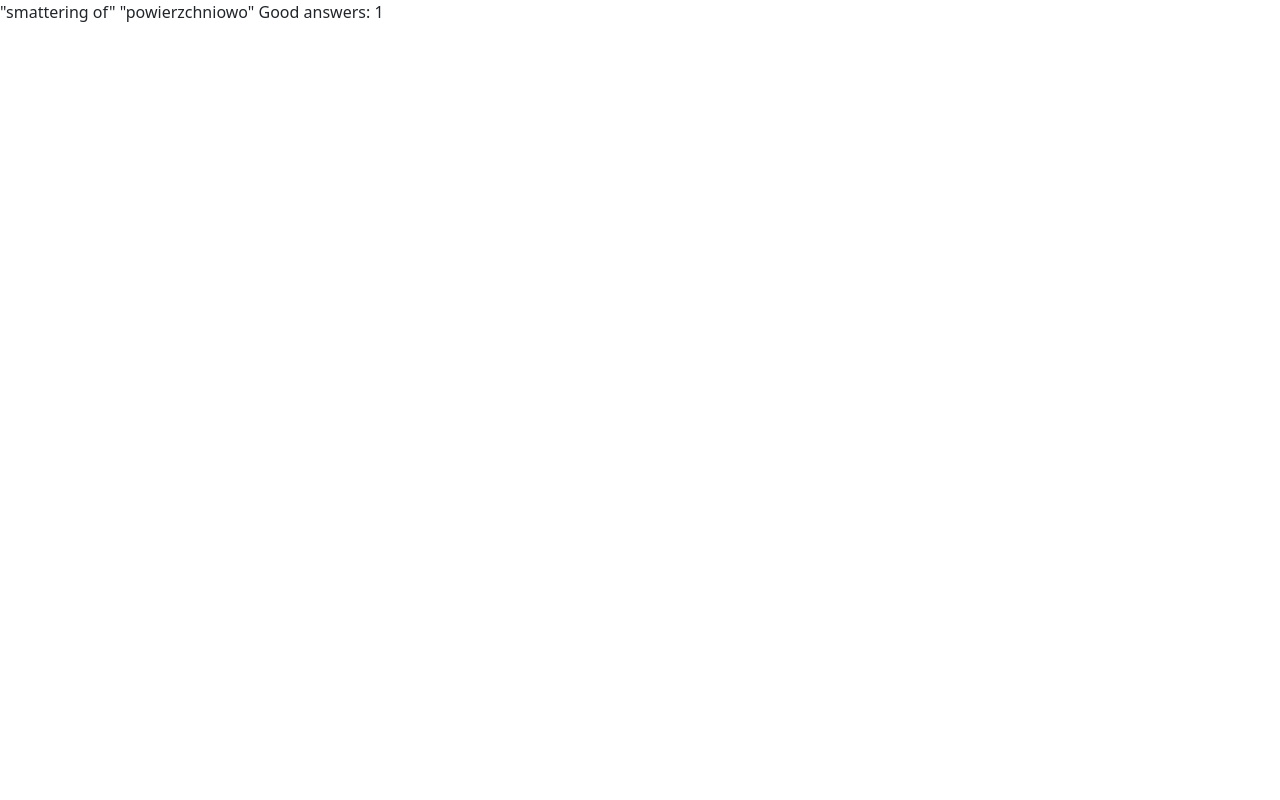
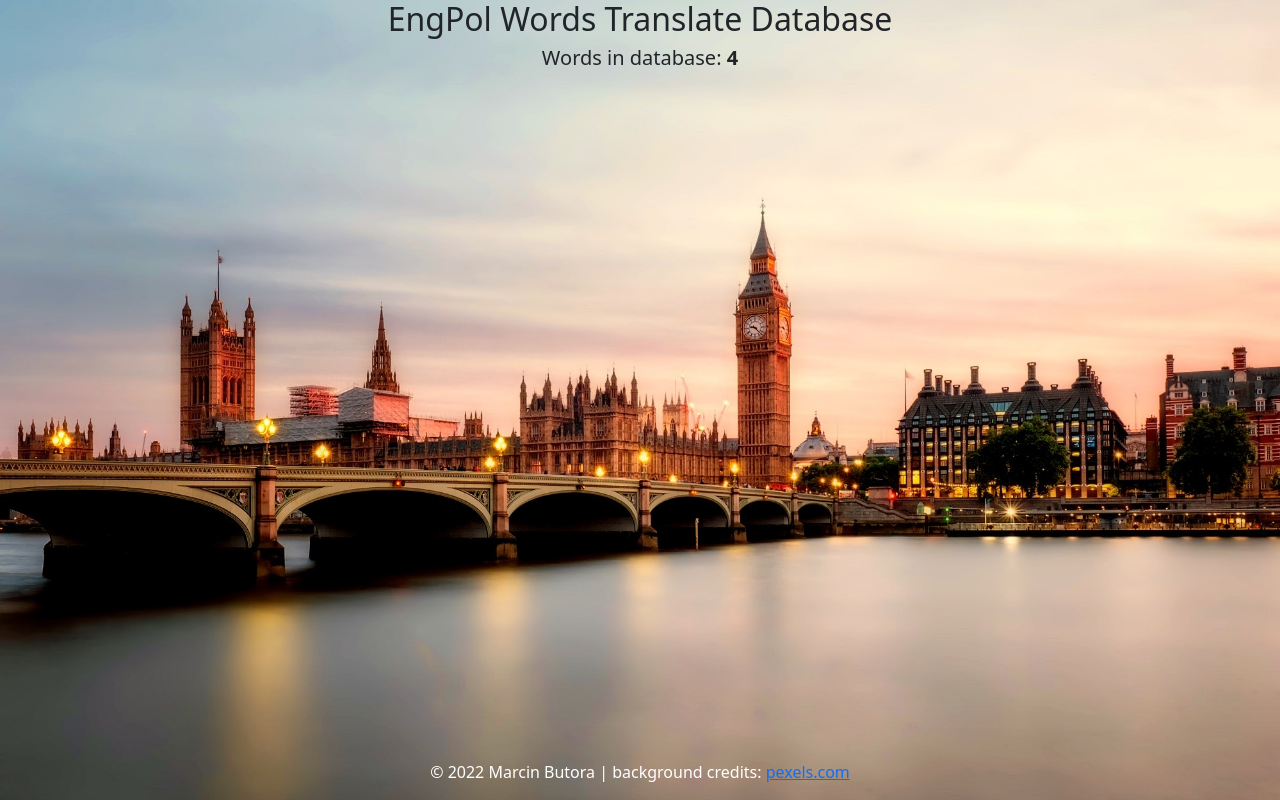
Before and after one commit to marcinbutora/eng-pol, an Angular app: page / in a window 1280 px wide. Built offline with nearby package versions, Linux system fonts and the light colour scheme.

Commit message:
some template first try

```diff
--- a/src/app/app.component.css
+++ b/src/app/app.component.css
@@ -0,0 +1,8 @@
+.footer-custom {
+  position: absolute;
+  bottom: 0;
+  left: 50%;
+  transform: translatex(-50%);
+  color: #fff;
+  text-align: center;
+}
--- a/src/app/app.component.html
+++ b/src/app/app.component.html
@@ -1,5 +1,7 @@
- {{ randomWord.eng | json }}
-  <span *ngFor="let polTranslate of randomWord.pol">
-    {{ polTranslate | json }}
-  </span>
-  <span>Good answers: {{ randomWord.pol.length}}</span>
+<div class="container-fluid">
+  <div class="text-center"><h2>{{title}}</h2></div>
+  <div class="text-center"><h5>Words in database: <b>{{wordsInDatabase}}</b></h5></div>
+  <footer class="footer-custom">
+    <p>&copy; 2022 Marcin Butora | background credits: <a href="https://www.pexels.com/photo/big-ben-bridge-castle-city-460672/" target="_blank">pexels.com</a></p>
+  </footer>
+</div>
--- a/src/app/app.component.ts
+++ b/src/app/app.component.ts
@@ -8,8 +8,9 @@ import {Word} from "../model/word";
   styleUrls: ['./app.component.css']
 })
 export class AppComponent {
-  title = 'eng-pol';
+  title = 'EngPol Words Translate Database';
   dataWords: Word[] = words;
+  wordsInDatabase: number = this.dataWords.length;
 
   randomWord = this.dataWords[Math.floor(Math.random() * this.dataWords.length)];
 }
--- a/src/styles.css
+++ b/src/styles.css
@@ -1 +1,8 @@
 /* You can add global styles to this file, and also import other style files */
+body {
+  background-image: url("assets/images/bg.jpeg");
+  background-size: cover;
+  background-position: center center;
+  background-repeat: no-repeat;
+  background-attachment: fixed;
+}
```
Also changed, not shown: src/assets/images/bg.jpeg (added).
